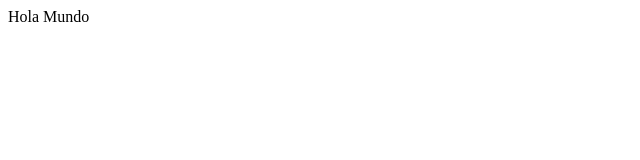
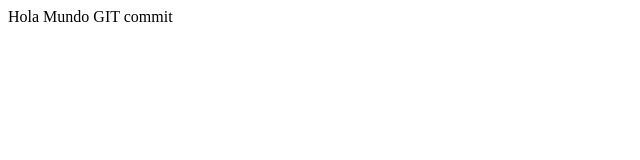
Before and after one commit to AdikYH/Prueba, a plain HTML site: page index.html in a window 1280 px wide. Shown: the whole page, without its empty margins (0-640 px from the left). Drawn offline with Linux system fonts and the light colour scheme.

Commit message:
Se añadió una línea de commit

```diff
--- a/index.html
+++ b/index.html
@@ -3,6 +3,6 @@
 <head>
 </head>
 <body>
-  Hola Mundo
+  Hola Mundo GIT commit
 </body>
 </html>
```
